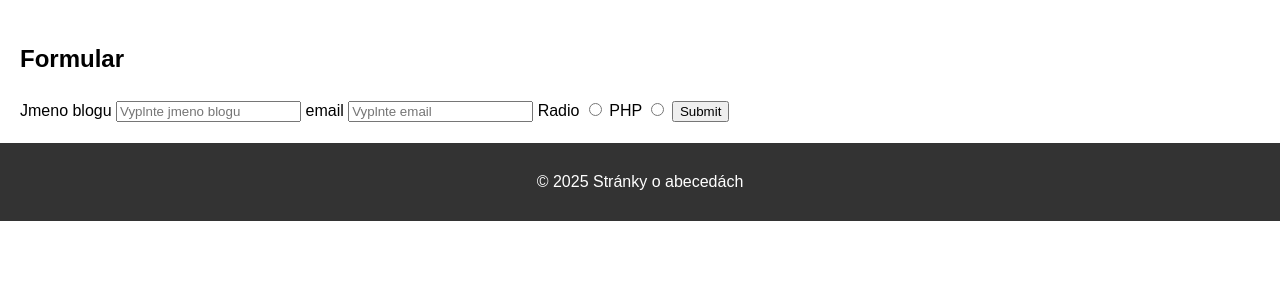
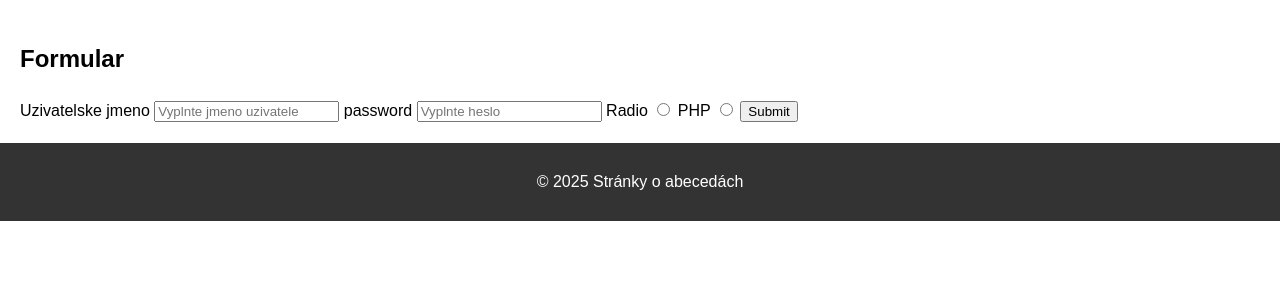
Before and after one commit to RichardDomnosil/Repo-Domnosil, a Flask app: page /odkaz in a window 1280 px wide. Shown: the part 168-468 px from the top of the page. Run offline with Flask 3, Linux system fonts and the light colour scheme.

Commit message:
username a password zmena

```diff
--- a/main.py
+++ b/main.py
@@ -35,13 +35,12 @@ def alfabeto():
 @app.route('/odkaz', methods=['GET', 'POST'])
 def odkaz():
     if request.method == 'POST':
-        blog = request.form['blog']
-        email = request.form['email']
+        user = request.form['user']
+        password = request.form['password']
         radio = request.form['radio']
-        print(blog, email, radio)
-        return render_template('zkouska.html', blog=blog, email=email, radio=radio)
+        print(user, password, radio)
+        return render_template('zkouska.html', user=user, password=password, radio=radio)
     return render_template("link.html")
-
 
 if __name__ == '__main__':
     app.run(debug=True)
--- a/templates/link.html
+++ b/templates/link.html
@@ -10,13 +10,13 @@
 
     <form method="POST">
 
-        <label>Jmeno blogu
-        <input type="text" name="blog" placeholder="Vyplnte jmeno blogu" required>
+        <label>Uzivatelske jmeno
+        <input type="text" name="user" placeholder="Vyplnte jmeno uzivatele" required>
         </label>
 
         <label>
-            email
-            <input  type="email" name="email" placeholder="Vyplnte email">
+            password
+            <input  type="password" name="password" placeholder="Vyplnte heslo">
         </label>
 
         <label>
```
Also changed, not shown: templates/zkouska.html (+9 -2 lines).
